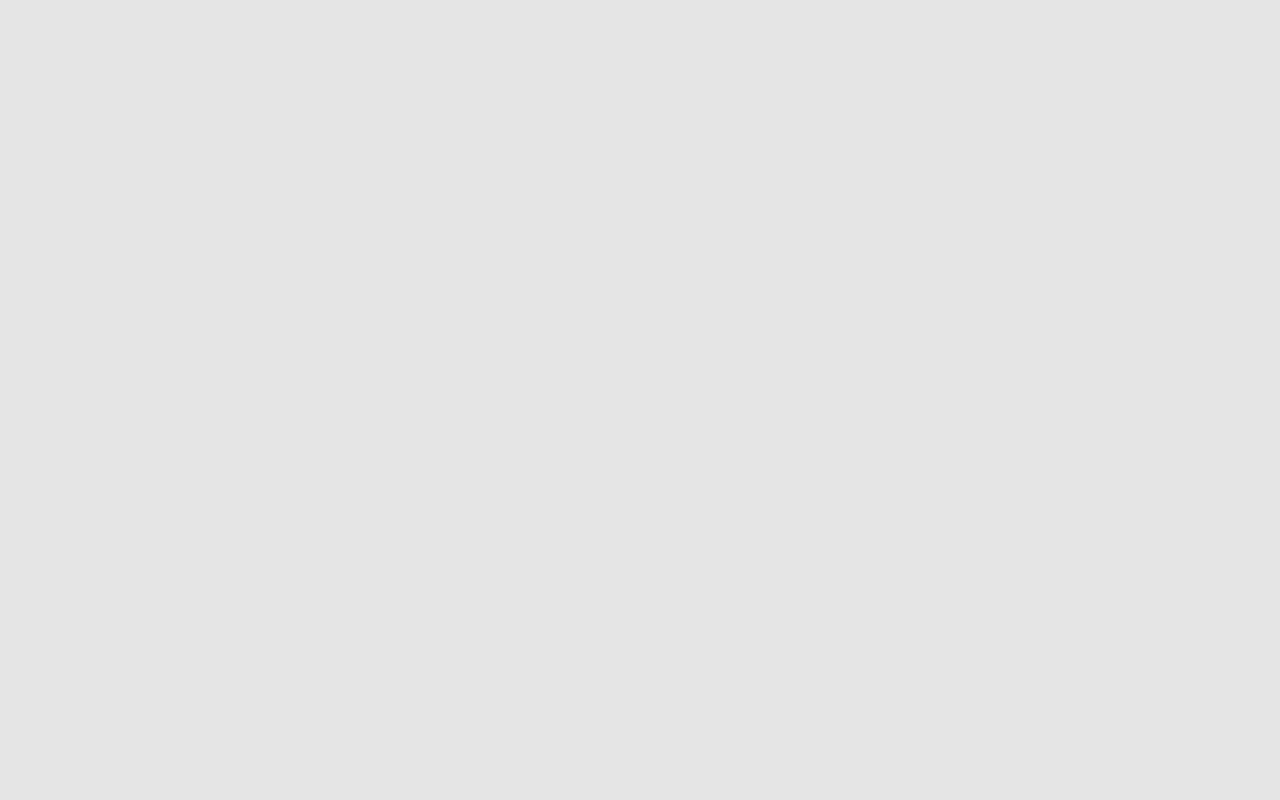
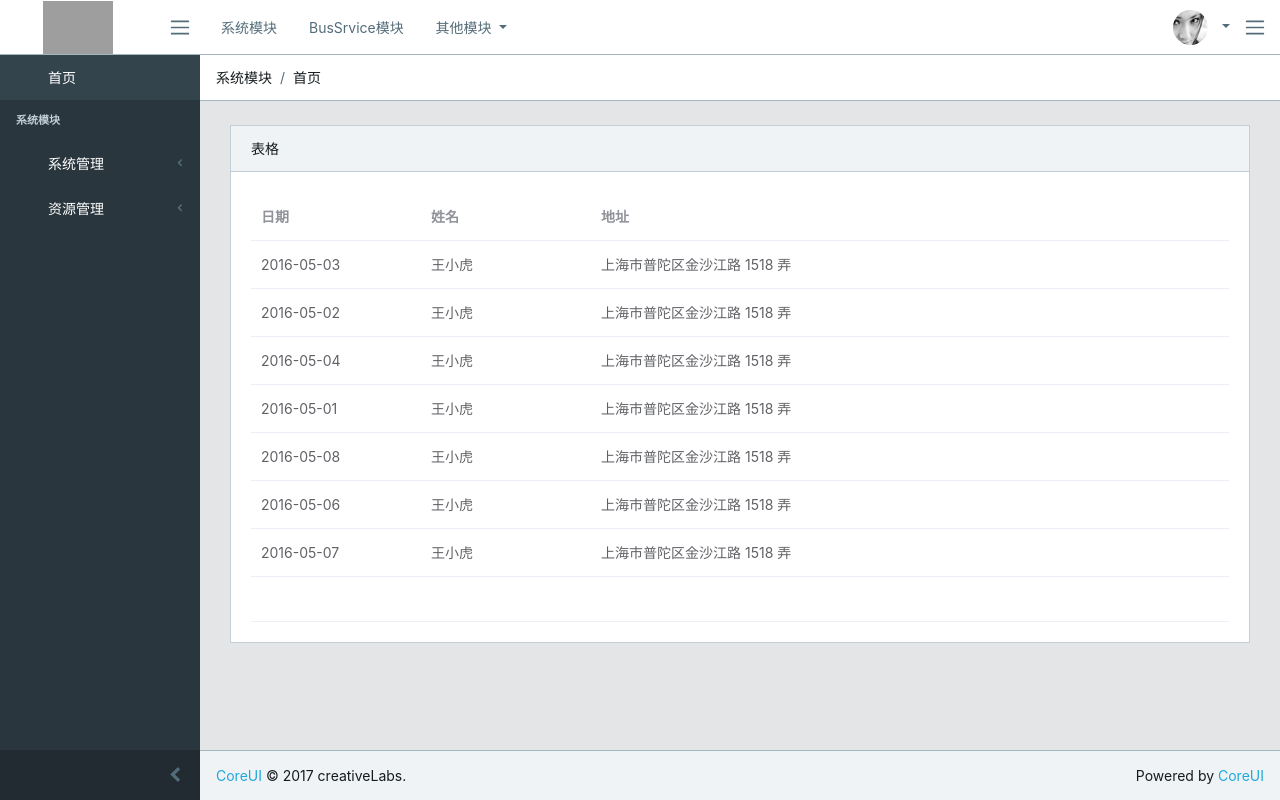
Before and after one commit to nbfujx/Goku.Framework.CoreUI.Vue, a Vue app: page /#/sys/sysindex in a window 1280 px wide. Built offline with nearby package versions, Linux system fonts and the light colour scheme; grey boxes are pictures that could not be loaded.

Commit message:
初始化一些菜单信息，调整下面包屑信息

```diff
--- a/src/components/Aside.vue
+++ b/src/components/Aside.vue
@@ -3,7 +3,7 @@
     <b-tabs>
       <b-tab title="<i class='icon-list'></i>">
         <Callout class="m-0 py-2 text-muted text-center bg-light text-uppercase">
-          <small><b>Today</b></small>
+          <small><b>今日</b></small>
         </Callout>
         <hr class="transparent mx-3 my-0">
         <Callout variant="warning" class="m-0 py-3">
@@ -17,7 +17,7 @@
          <hr class="mx-3 my-0">
         <hr class="transparent mx-3 my-0">
         <Callout class="m-0 py-2 text-muted text-center bg-light text-uppercase">
-          <small><b>Tomorrow</b></small>
+          <small><b>明日</b></small>
         </Callout>
         <hr class="transparent mx-3 my-0">
          <Callout variant="danger" class="m-0 py-3">
--- a/src/components/Breadcrumb.vue
+++ b/src/components/Breadcrumb.vue
@@ -1,8 +1,9 @@
 <template>
   <ol class="breadcrumb">
     <li class="breadcrumb-item" v-for="(item, index) in list">
-      <span class="active" v-if="isLast(index)">{{ showName(item) }}</span>
-      <router-link :to="item" v-else>{{ showName(item) }}</router-link>
+      <span v-if="isFirst(index)">{{ showName(item) }}</span>
+      <span class="active" v-else-if="isLast(index)">{{ showName(item) }}</span>
+      <router-link :to="{path:item.path}" v-else>{{ showName(item) }}</router-link>
     </li>
   </ol>
 </template>
@@ -20,14 +21,13 @@ export default {
     isLast (index) {
       return index === this.list.length - 1
     },
+    isFirst (index) {
+      return index === 0 || index === 1
+    },
     showName (item) {
-      if (item.meta && item.meta.label) {
-        item = item.meta && item.meta.label
+      if (item.name) {
+        return item.name
       }
-      if (item.name) {
-        item = item.name
-      }
-      return item
     }
   }
 }
--- a/src/components/Header.vue
+++ b/src/components/Header.vue
@@ -37,16 +37,16 @@
     data () {
       return {
         modules: [{
-          name: '系统模块4444',
-          id: '11'
+          name: '系统模块',
+          id: ''
         },
         {
-          name: '模块',
-          id: '11'
+          name: 'BusSrvice模块',
+          id: ''
         },
         {
-          name: '博客模块4',
-          id: '11'
+          name: '博客模块',
+          id: ''
         }
         ]
       }
--- a/src/components/HeaderDropdown.vue
+++ b/src/components/HeaderDropdown.vue
@@ -4,9 +4,9 @@
           <img src="static/img/avatars/6.jpg" class="img-avatar" alt="admin@bootstrapmaster.com">
         </template>
         <b-dropdown-header tag="div" class="text-center"><strong>Settings</strong></b-dropdown-header>
-        <b-dropdown-item><i class="fa fa-user"></i> Profile</b-dropdown-item>
-        <b-dropdown-item><i class="fa fa-wrench"></i> Settings</b-dropdown-item>
-        <b-dropdown-item><i class="fa fa-lock"></i> Logout</b-dropdown-item>
+        <b-dropdown-item><i class="fa fa-user"></i> 个人信息</b-dropdown-item>
+        <b-dropdown-item><i class="fa fa-wrench"></i> 系统设置</b-dropdown-item>
+        <b-dropdown-item><i class="fa fa-lock"></i> 系统退出</b-dropdown-item>
       </b-nav-item-dropdown>
 </template>
 <script>
--- a/src/containers/Full.vue
+++ b/src/containers/Full.vue
@@ -30,13 +30,13 @@ export default {
   data () {
     return {
       nav: [{
-        name: 'Dashboard',
-        url: '/dashboard',
+        name: '首页',
+        url: '/sys/sysindex',
         icon: 'icon-speedometer'
       },
       {
         title: true,
-        name: 'UI elements',
+        name: '系统模块',
         class: '',
         wrapper: {
           element: '',
@@ -44,104 +44,29 @@ export default {
         }
       },
       {
-        name: 'Components',
-        url: '/components',
+        name: '系统管理',
+        url: '/sys/system',
         icon: 'icon-puzzle',
         children: [
           {
-            name: 'Buttons',
-            url: '/components/buttons',
+            name: '日志管理',
+            url: '/sys/system/syslog',
             icon: 'icon-puzzle'
-          },
-          {
-            name: 'Social Buttons',
-            url: '/components/social-buttons',
-            icon: 'icon-puzzle'
-          },
-          {
-            name: 'Cards',
-            url: '/components/cards',
-            icon: 'icon-puzzle'
-          },
-          {
-            name: 'Forms',
-            url: '/components/forms',
-            icon: 'icon-puzzle'
-          },
-          {
-            name: 'Modals',
-            url: '/components/modals',
-            icon: 'icon-puzzle'
-          },
-          {
-            name: 'Switches',
-            url: '/components/switches',
-            icon: 'icon-puzzle'
-          },
-          {
-            name: 'Tables',
-            url: '/components/tables',
-            icon: 'icon-puzzle'
-          }
-        ]
+          }]
       },
       {
-        name: 'Icons',
-        url: '/icons',
+        name: '资源管理',
+        url: '/sys/resource',
         icon: 'icon-star',
         children: [
           {
-            name: 'Font Awesome',
-            url: '/icons/font-awesome',
+            name: '字典管理',
+            url: '/sys/resource/sysconfig',
             icon: 'icon-star'
           },
           {
-            name: 'Simple Line Icons',
-            url: '/icons/simple-line-icons',
-            icon: 'icon-star'
-          }
-        ]
-      },
-      {
-        name: 'Widgets',
-        url: '/widgets',
-        icon: 'icon-calculator'
-      },
-      {
-        name: 'Charts',
-        url: '/charts',
-        icon: 'icon-pie-chart'
-      },
-      {
-        divider: true
-      },
-      {
-        title: true,
-        name: 'Extras'
-      },
-      {
-        name: 'Pages',
-        url: '/pages',
-        icon: 'icon-star',
-        children: [
-          {
-            name: 'Login',
-            url: '/pages/login',
-            icon: 'icon-star'
-          },
-          {
-            name: 'Register',
-            url: '/pages/register',
-            icon: 'icon-star'
-          },
-          {
-            name: 'Error 404',
-            url: '/pages/404',
-            icon: 'icon-star'
-          },
-          {
-            name: 'Error 500',
-            url: '/pages/500',
+            name: '组织管理',
+            url: '/sys/resource/sysorg',
             icon: 'icon-star'
           }
         ]
--- a/src/router/index.js
+++ b/src/router/index.js
@@ -5,7 +5,8 @@ import Router from 'vue-router'
 import Full from '@/containers/Full'
 
 // Views
-import Dashboard from '@/views/Dashboard'
+import sysIndex from '@/views/sys/sysindex'
+import sysLog from '@/views/sys/syslog'
 
 Vue.use(Router)
 
@@ -15,17 +16,58 @@ export default new Router({
   scrollBehavior: () => ({ y: 0 }),
   routes: [
     {
-      path: '/',
-      redirect: '/dashboard',
-      name: 'Home',
+      path: '/sys',
+      redirect: '/sys/sysindex',
+      name: '系统模块',
       component: Full,
       children: [
         {
-          path: 'dashboard',
-          name: 'Dashboard',
-          component: Dashboard
+          path: 'sysindex',
+          name: '首页',
+          component: sysIndex
+        },
+        {
+          path: 'system',
+          redirect: '',
+          name: '系统管理',
+          component: {
+            render (c) { return c('router-view') }
+          },
+          children: [
+            {
+              path: 'syslog',
+              name: '日志管理',
+              component: sysLog
+            }
+          ]
+        },
+        {
+          path: 'resource',
+          redirect: '',
+          name: '资源管理',
+          component: {
+            render (c) { return c('router-view') }
+          },
+          children: [
+            {
+              path: 'sysconfig',
+              name: '字典管理',
+              component: sysLog,
+              children: [
+                {
+                  path: 'add',
+                  name: '字典新增',
+                  component: sysLog
+                }
+              ]
+            },
+            {
+              path: 'sysorg',
+              name: '组织管理',
+              component: sysLog
+            }
+          ]
         }
-
       ]
     }
   ]
--- /dev/null
+++ b/src/views/sys/sysindex.vue
@@ -0,0 +1,70 @@
+<template>
+  <div class="wrapper">
+    <div class="animated fadeIn">
+      <b-row>
+        <b-col cols="12">
+          <b-card header="表格">
+            <el-table
+              :data="tableData3"
+              height="430"
+              style="width: 100%;">
+              <el-table-column
+                prop="date"
+                label="日期"
+                width="170">
+              </el-table-column>
+              <el-table-column
+                prop="name"
+                label="姓名"
+                width="170">
+              </el-table-column>
+              <el-table-column
+                prop="address"
+                label="地址">
+              </el-table-column>
+            </el-table>
+          </b-card>
+        </b-col><!--/.col-->
+      </b-row><!--/.row-->
+    </div>
+  </div>
+</template>
+
+<script>
+  export default {
+    name: 'sysindex',
+    data () {
+      return {
+        tableData3: [{
+          date: '2016-05-03',
+          name: '王小虎',
+          address: '上海市普陀区金沙江路 1518 弄'
+        }, {
+          date: '2016-05-02',
+          name: '王小虎',
+          address: '上海市普陀区金沙江路 1518 弄'
+        }, {
+          date: '2016-05-04',
+          name: '王小虎',
+          address: '上海市普陀区金沙江路 1518 弄'
+        }, {
+          date: '2016-05-01',
+          name: '王小虎',
+          address: '上海市普陀区金沙江路 1518 弄'
+        }, {
+          date: '2016-05-08',
+          name: '王小虎',
+          address: '上海市普陀区金沙江路 1518 弄'
+        }, {
+          date: '2016-05-06',
+          name: '王小虎',
+          address: '上海市普陀区金沙江路 1518 弄'
+        }, {
+          date: '2016-05-07',
+          name: '王小虎',
+          address: '上海市普陀区金沙江路 1518 弄'
+        }]
+      }
+    }
+  }
+</script>
--- /dev/null
+++ b/src/views/sys/syslog.vue
@@ -0,0 +1,13 @@
+<template>
+
+</template>
+
+<script>
+  export default {
+    name: 'syslog'
+  }
+</script>
+
+<style>
+
+</style>
```
